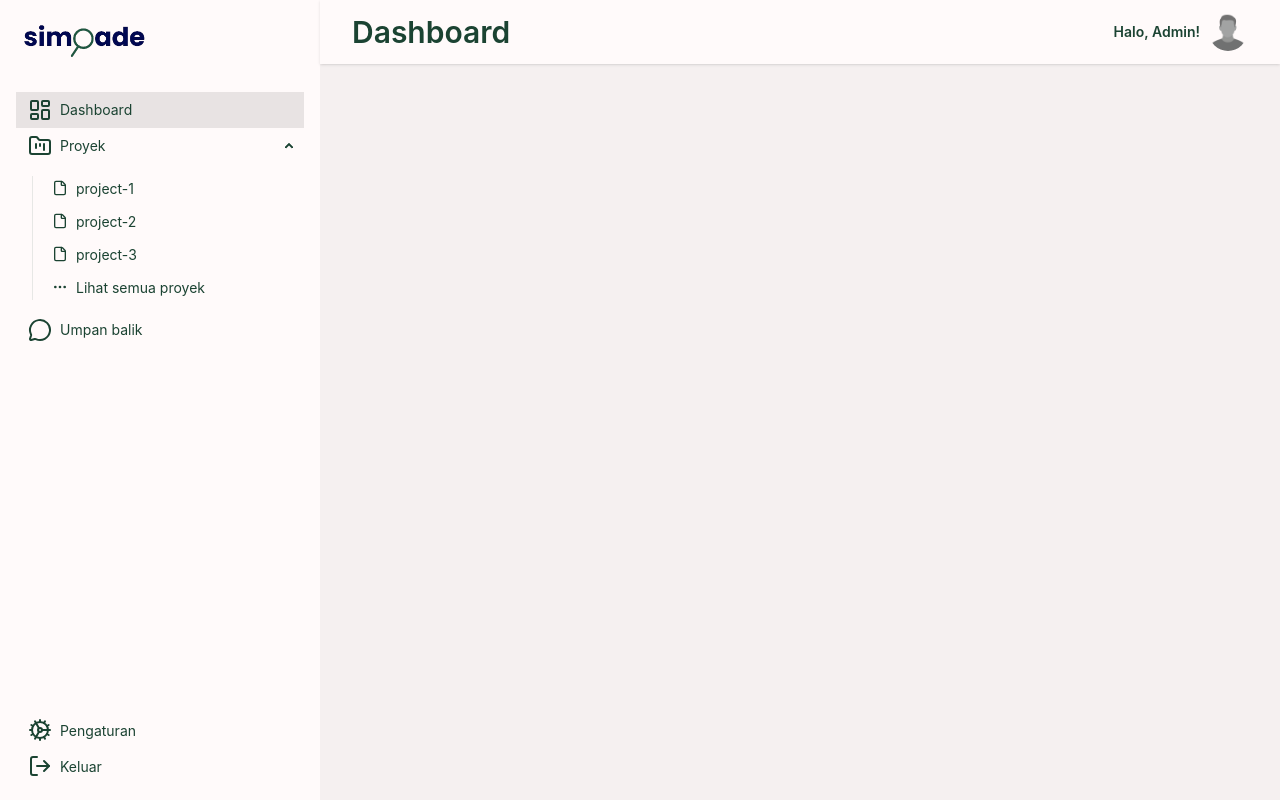
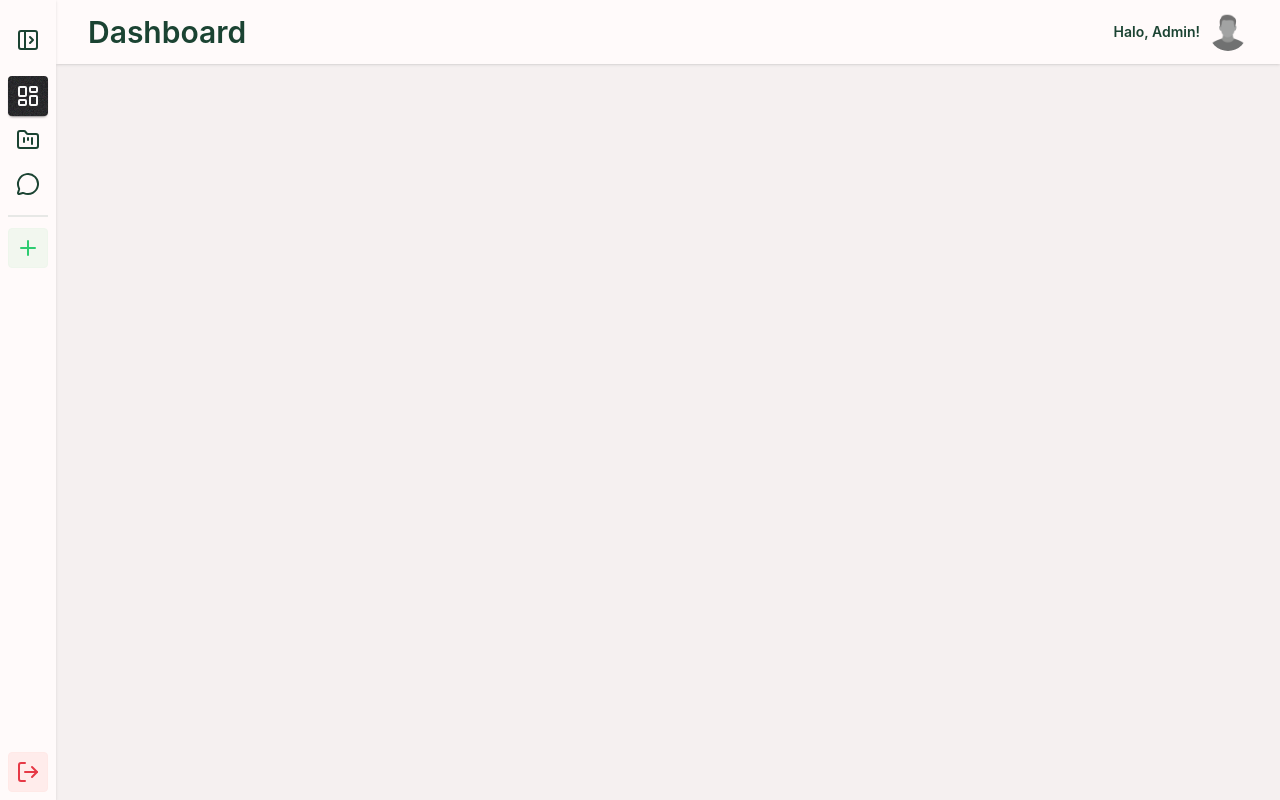
Before and after one commit to Smurfish-py/simpade, a React app in the folder frontend/: page /admin/dashboard in a window 1280 px wide. Built offline with nearby package versions, Linux system fonts and the light colour scheme; the HTML template or start-up script is replaced by a standard one.

Commit message:
ref: add sidebar toggle button and data input button

```diff
--- a/frontend/src/layouts/AdminLayout.jsx
+++ b/frontend/src/layouts/AdminLayout.jsx
@@ -1,4 +1,4 @@
-import { ArrowRight, Cog, FolderKanban, Hash, LayoutDashboard, LogOut, MessageCircle, File, Ellipsis } from "lucide-react";
+import { ArrowRight, Cog, FolderKanban, LayoutDashboard, LogOut, MessageCircle, File, Ellipsis, SidebarOpen, Plus } from "lucide-react";
 import { Outlet } from "react-router-dom";
 
 export default function AdminLayout() {
@@ -8,34 +8,72 @@ export default function AdminLayout() {
             <div className="drawer-content bg-base-200">
                 <Outlet />
             </div>
-            <aside className="drawer-side min-h-screen flex flex-col justify-between">
-                <div className="w-full">
-                    <label htmlFor="admin-panel" aria-label="tutup panel" className="drawer-overlay"></label>
-                    <div className="navbar">
-                        <a href="/">
-                            <img src="/logo/simpade_logo.png" alt="Logo Simpade"  aria-label="website logo" width={152} />
-                        </a>
-                    </div>
-                    <ul className="menu bg-base-100 min-h-full w-80 p-4">
-                        <li className="bg-base-300"><a><LayoutDashboard /> Dashboard</a></li>
-                        <li>
-                            <details open>
-                                <summary><FolderKanban /> Proyek</summary>
+            <aside className="drawer-side shadow-sm is-drawer-close:overflow-visible">
+                <label htmlFor="admin-panel" aria-label="tutup panel" className="drawer-overlay"></label>
+                <div className="flex min-h-full flex-col items-start bg-base-100 is-drawer-close:w-14 is-drawer-open:w-64">
+                    <ul className="menu w-full grow space-y-1">
+                        <div className="navbar is-drawer-close:px-0">
+                            <div className="is-drawer-open:navbar-start is-drawer-close:hidden">
+                                <a href="/">
+                                    <img src="/logo/simpade_logo.png" alt="Logo Simpade"  aria-label="website logo" width={152} />
+                                </a>
+                            </div>
+                            <div className="is-drawer-open:navbar-end">
+                                <label htmlFor="admin-panel" className="btn btn-square btn-ghost">
+                                    <SidebarOpen />
+                                </label>
+                            </div>
+                        </div>
+                        <li className="menu-title is-drawer-close:hidden">Navigasi</li>
+                        <li className="is-drawer-close:tooltip is-drawer-close:tooltip-right" data-tip="Dashboard">
+                            <a className="menu-active is-drawer-close:btn is-drawer-close:btn-square is-drawer-close:btn-ghost">
+                                <LayoutDashboard /> <span className="is-drawer-close:hidden">Dashboard</span>
+                            </a>
+                        </li>
+                        <li className="is-drawer-close:tooltip is-drawer-close:tooltip-right" data-tip="Proyek">
+                            <details className="is-drawer-close:hidden" open>
+                                <summary><FolderKanban /> <span className="is-drawer-close:hidden">Proyek</span></summary>
                                 <ul className="menu">
-                                    <li><a><File size={16} /> project-1</a></li>
-                                    <li><a><File size={16} /> project-2</a></li>
-                                    <li><a><File size={16} /> project-3</a></li>
-                                    <li><a><Ellipsis size={16} /> Lihat semua proyek</a></li>
+                                    <li>
+                                        <a>
+                                            <File className="size-4" /> project-1
+                                        </a>
+                                    </li>
+                                    <li>
+                                        <a>
+                                            <File className="size-4" /> project-2
+                                        </a>
+                                    </li>
+                                    <li>
+                                        <a>
+                                            <File className="size-4" /> project-3
+                                        </a>
+                                    </li>
                                 </ul>
                             </details>
+                            <label htmlFor="admin-panel" className="btn btn-square btn-ghost is-drawer-open:hidden">
+                                <FolderKanban />
+                            </label>
                         </li>
-                        <li><a><MessageCircle /> Umpan balik</a></li>
+                        <li className="is-drawer-close:tooltip is-drawer-close:tooltip-right" data-tip="Umpan Balik">
+                            <a className="is-drawer-close:btn is-drawer-close:btn-square is-drawer-close:btn-ghost">
+                                <MessageCircle /> <span className="is-drawer-close:hidden">Umpan Balik</span>
+                            </a>
+                        </li>
+
+                        <div className="divider"></div>
+                        <li className="is-drawer-close:tooltip is-drawer-close:tooltip-right is-drawer-close:tooltip-success " data-tip="Input Data">
+                            <a className="btn btn-soft btn-success is-drawer-close:btn-square">
+                                <Plus /> <span className="is-drawer-close:hidden">Input Data</span>
+                            </a>
+                        </li>
                     </ul>
-                </div>
-                <div className="w-full">
-                    <ul className="menu bg-base-100 min-h-full w-80 p-4">
-                        <li><a><Cog /> Pengaturan</a></li>
-                        <li><a><LogOut /> Keluar</a></li>
+                    <ul className="menu w-full space-y-1">
+                        <li className="is-drawer-close:tooltip is-drawer-close:tooltip-right is-drawer-close:tooltip-error" data-tip="Keluar">
+                            <a className="is-drawer-close:btn is-drawer-close:btn-soft is-drawer-close:btn-error is-drawer-close:btn-square is-drawer-close:btn-ghost">
+                                <LogOut /> <span className="is-drawer-close:hidden">Keluar</span>
+                            </a>
+                        </li>
                     </ul>
                 </div>
             </aside>
```
